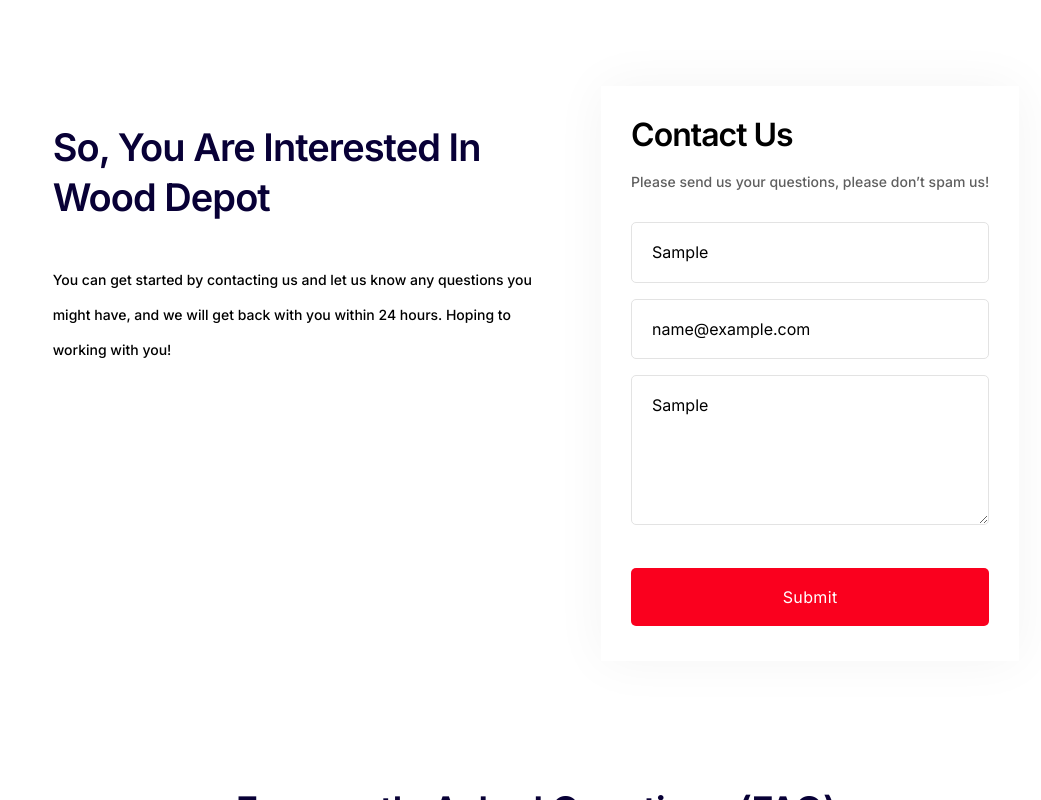
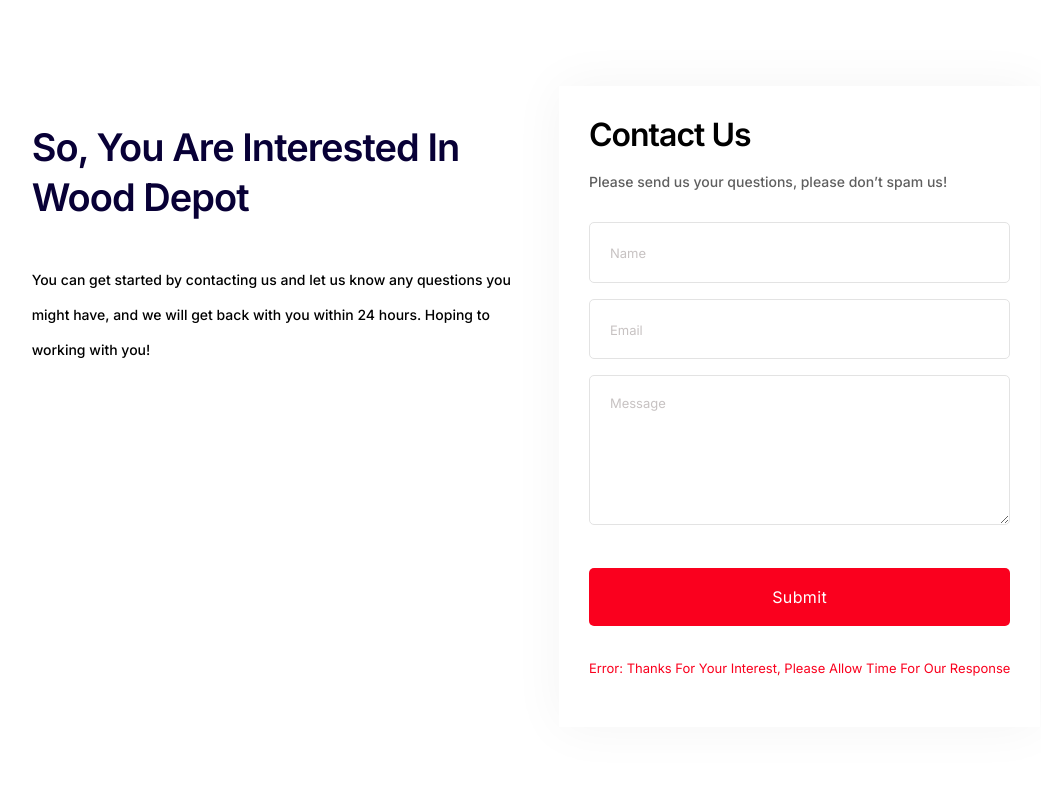
Before and after one commit to LeonChisum/Flooring-company---87-Lux, a Next.js app: page /contactus in a window 1280 px wide. Both pictures are taken after typing "Sample", "name@example.com", "Sample" into the empty fields and a click on the button "Submit". Shown: the top 800 px of the page, without its empty margins (104-1145 px from the left). Built offline with nearby package versions, Linux system fonts and the light colour scheme; no server answers.

Commit message:
added submitted messages to contact form

```diff
--- a/pages/_document.js
+++ b/pages/_document.js
@@ -11,11 +11,6 @@
 			<Html lang='en'>
 				<Head />
 				<body>
-					<form name='Alexis Flooring Contact Inqueries' netlify='true' netlify-honeypot='bot-field' hidden>
-						<input type='text' name='name' />
-						<input type='email' name='email' />
-						<textarea name='message'></textarea>
-					</form>
 					<Main />
 					<NextScript />
 				</body>
--- a/pages/api/send.js
+++ b/pages/api/send.js
@@ -6,7 +6,7 @@
 	const { email, message, name } = req.body;
 
 	const content = {
-		to: 'testwebsitemoto@gmail.com',
+		to: 'leonchisum3306@gmail.com',
 		from: 'testwebsitemoto@gmail.com',
 		subject: `New Message From - ${email}`,
 		text: message,
--- a/pages/contactus.js
+++ b/pages/contactus.js
@@ -43,6 +43,11 @@
 			body: JSON.stringify(newContact),
 		})
 			.then((res) => {
+				setNewContact({
+					name: '',
+					email: '',
+					message: '',
+				});
 				handleResponse(res.status, 'Thanks For Your Interest, Please Allow Time For Our Response');
 			})
 			.catch((err) => console.log('Contact ERROR', err));
@@ -54,11 +59,6 @@
 				submitted: true,
 				submitting: false,
 				info: { error: false, msg: msg },
-			});
-			setNewContact({
-				name: '',
-				email: '',
-				message: '',
 			});
 		} else {
 			setStatus({
@@ -118,20 +118,34 @@
 							className='contact__form'
 							name='Alexis Flooring Contact Inqueries'
 							method='post'
-							onSubmit={handleSubmit}
-							data-netlify='true'>
-							<input type='hidden' name='form-name' value='Alexis Flooring Contact Inqueries' />
-							<input type='text' name='name' placeholder='Name' onChange={handleChange}></input>
-							<input type='email' name='email' placeholder='Email' onChange={handleChange}></input>
+							onSubmit={handleSubmit}>
+							<input
+								type='text'
+								name='name'
+								value={newContact.name}
+								placeholder='Name'
+								onChange={handleChange}></input>
+							<input
+								type='email'
+								name='email'
+								value={newContact.email}
+								placeholder='Email'
+								onChange={handleChange}></input>
 							<textarea
 								type='text'
 								name='message'
+								value={newContact.message}
 								placeholder='Message'
 								onChange={handleChange}></textarea>
 							<button type='submit' onClick={handleSubmit} disabled={status.submitting}>
 								{!status.submitting ? (!status.submitted ? 'Submit' : 'Submitted') : 'Submitting...'}
 							</button>
 						</form>
+						{status.info.error ? (
+							<div className='error'>Error: {status.info.msg}</div>
+						) : (
+							<div className='success'>{status.info.msg}</div>
+						)}
 					</div>
 				</div>
 			</div>
--- a/styles/style.scss
+++ b/styles/style.scss
@@ -1,9 +1,9 @@
-@import "normalize";
-@import "fonts";
-@import "utilities";
-@import "config";
-@import "buttons";
-@import "animation";
+@import 'normalize';
+@import 'fonts';
+@import 'utilities';
+@import 'config';
+@import 'buttons';
+@import 'animation';
 
 .container {
 	width: 100%;
@@ -28,7 +28,7 @@
 	width: 100%;
 	display: flex;
 	align-items: center;
-  font-family: "Inter";
+	font-family: 'Inter';
 	background: #080036;
 	color: #fff;
 	padding: 12px 25px;
@@ -49,7 +49,7 @@
 }
 
 .navbar {
-  font-family: "Inter";
+	font-family: 'Inter';
 	display: flex;
 	justify-content: space-between;
 	align-items: center;
@@ -217,7 +217,7 @@
 		.gallery__title {
 			text-align: center;
 			font-size: $lg_heading;
-      font-family: "Avenir Next", sans-serif;
+			font-family: 'Avenir Next', sans-serif;
 			color: #080036;
 			margin-bottom: 1em;
 		}
@@ -367,8 +367,19 @@
 
 	&__form-section-container {
 		padding: 0 30px;
+
+		.success {
+			padding-bottom: 12%;
+			color: green;
+			font-size: small;
 		}
 
+		.error {
+			padding-bottom: 12%;
+			color: $primary-color;
+			font-size: small;
+		}
+	}
 	&__form-section-header {
 		padding-top: 15px;
 
@@ -928,7 +939,7 @@
 		margin: 0 auto;
 
 		&::before {
-      content: "";
+			content: '';
 			height: 140%;
 			width: 35%;
 			position: absolute;
@@ -989,10 +1000,10 @@
 // ------------- Code --------------
 
 // Responsive Code
-@import "desktopMin";
-@import "tabletMax";
-@import "tabletMin";
-@import "mobileMax";
-@import "mobileMid";
-@import "mobileMin";
-@import "galaxy";
+@import 'desktopMin';
+@import 'tabletMax';
+@import 'tabletMin';
+@import 'mobileMax';
+@import 'mobileMid';
+@import 'mobileMin';
+@import 'galaxy';
```
Lines whose indentation alone changed are shown as unchanged.
